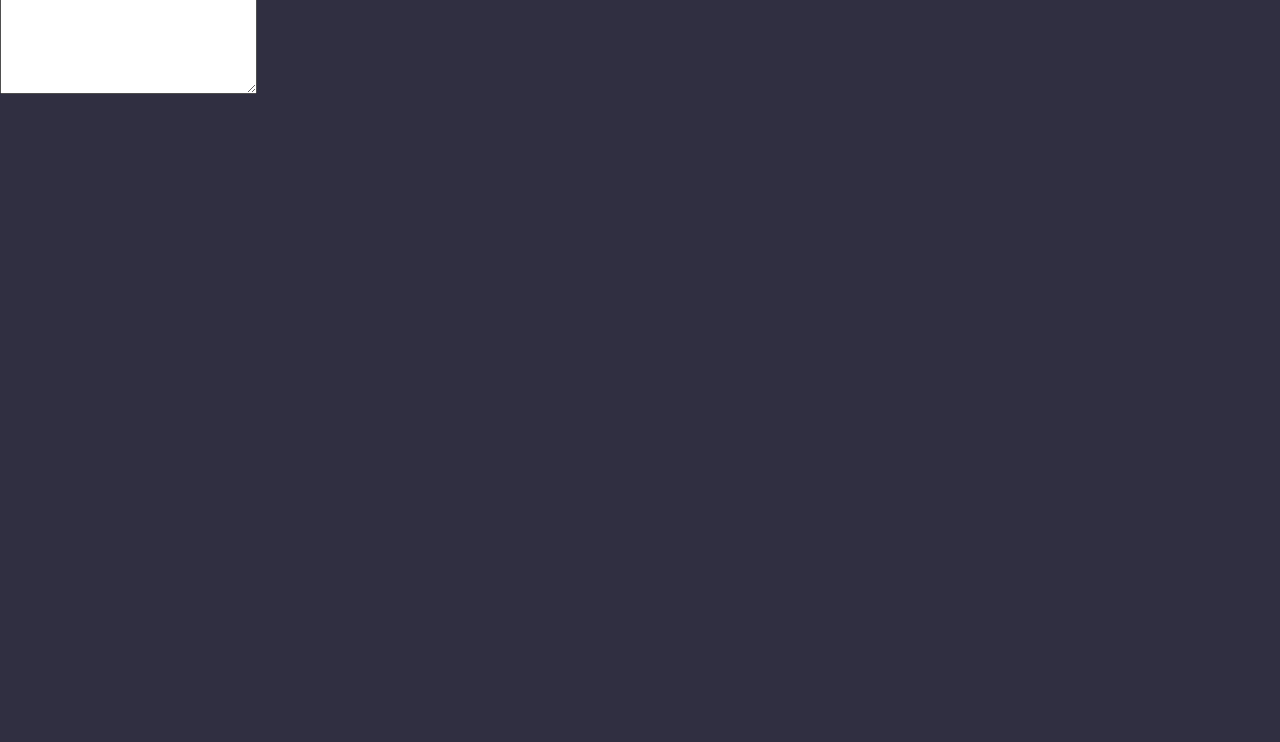
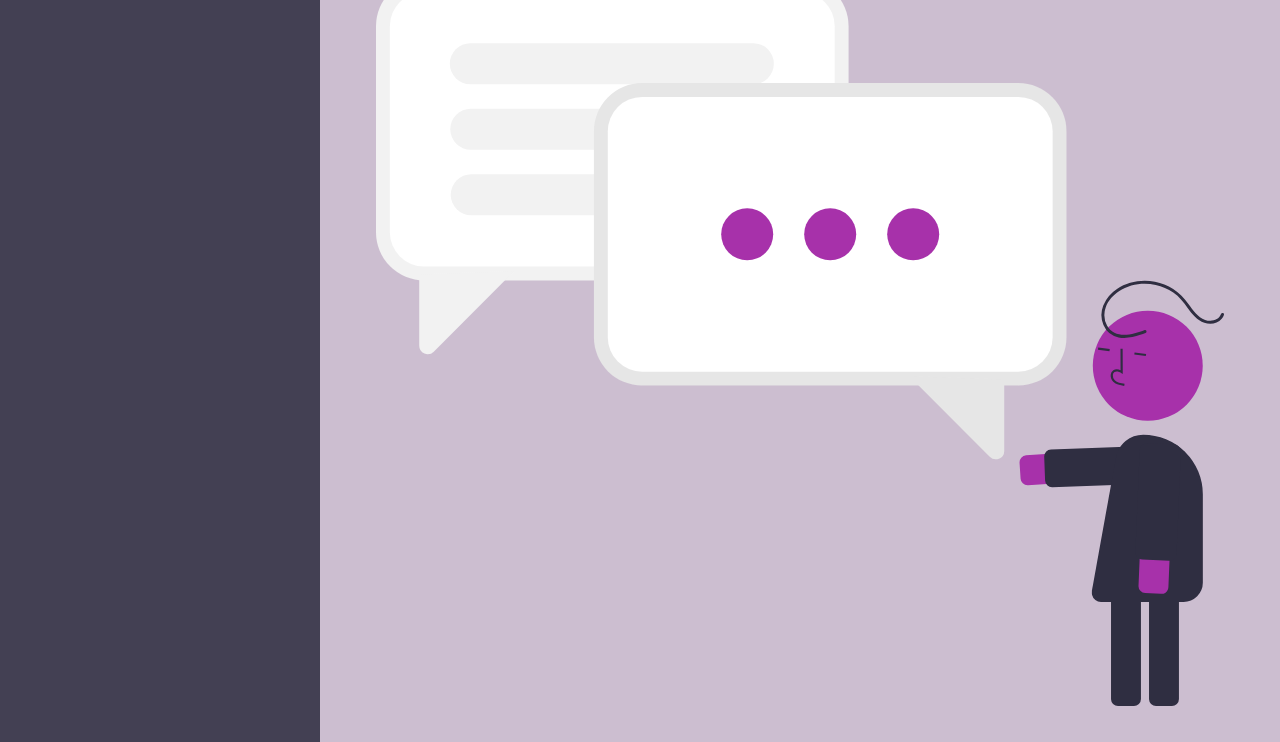
Before and after one commit to anibalmd32/chat-bot-interface, a plain HTML site: page index.html in a window 1280 px wide. Shown: the part 58-800 px from the top of the page. Drawn offline with Linux system fonts and the light colour scheme.

Commit message:
desktop initial layout

```diff
--- a/index.html
+++ b/index.html
@@ -9,10 +9,15 @@
 </head>
 <body>
 	<main class="app-container">
-		<aside class="sidebar"></aside>
+		<aside class="sidebar">
+			<div class="sidebar-header">
+				<h1 class="sidebar-title">Chat Platforms</h1>
+			</div>
+		</aside>
 
 		<section class="chat">
-			<header class="chat-header">
+			<img src="assets/illustration.svg" alt="">
+			<!-- <header class="chat-header">
 				<article class="chat-user"></article>
 			</header>
 
@@ -20,7 +25,7 @@
 
 			<div>
 				<textarea name="" id="" cols="30" rows="10" class="chat-input"></textarea>
-			</div>
+			</div> -->
 		</section>
 	</main>
 	<script type="module" src="main.js"></script>
--- a/style.css
+++ b/style.css
@@ -2,7 +2,7 @@
 	--main: #7b3483;
 	--dark-1: #434053;
 	--dark-2: #302f41;
-	--ligth-2: #ccbed0;
+	--ligth-1: #ccbed0;
 	--ligth-2: #878690;
 }
 
@@ -18,3 +18,35 @@ body {
 	height: 100vh;
 	background-color: var(--dark-2);
 }
+
+.app-container {
+	width: 100%;
+	height: 100%;
+	display: flex;
+	display: grid;
+	grid-template-columns: minmax(200px, 25%) 1fr;
+
+	& .sidebar {
+		padding: 1rem;
+		width: 100%;
+		height: 100%;
+		background-color: var(--dark-1);
+		color: var(--ligth-1);
+		display: flex;
+		flex-direction: column;
+		justify-content: start;
+		align-items: center;
+	}
+
+	& .chat {
+		padding: 1rem;
+		width: 100%;
+		height: 100%;
+		background-color: var(--ligth-1);
+		color: var(--dark-1);
+		display: flex;
+		flex-direction: column;
+		justify-content: center;
+		align-items: center;
+	}
+}
```
